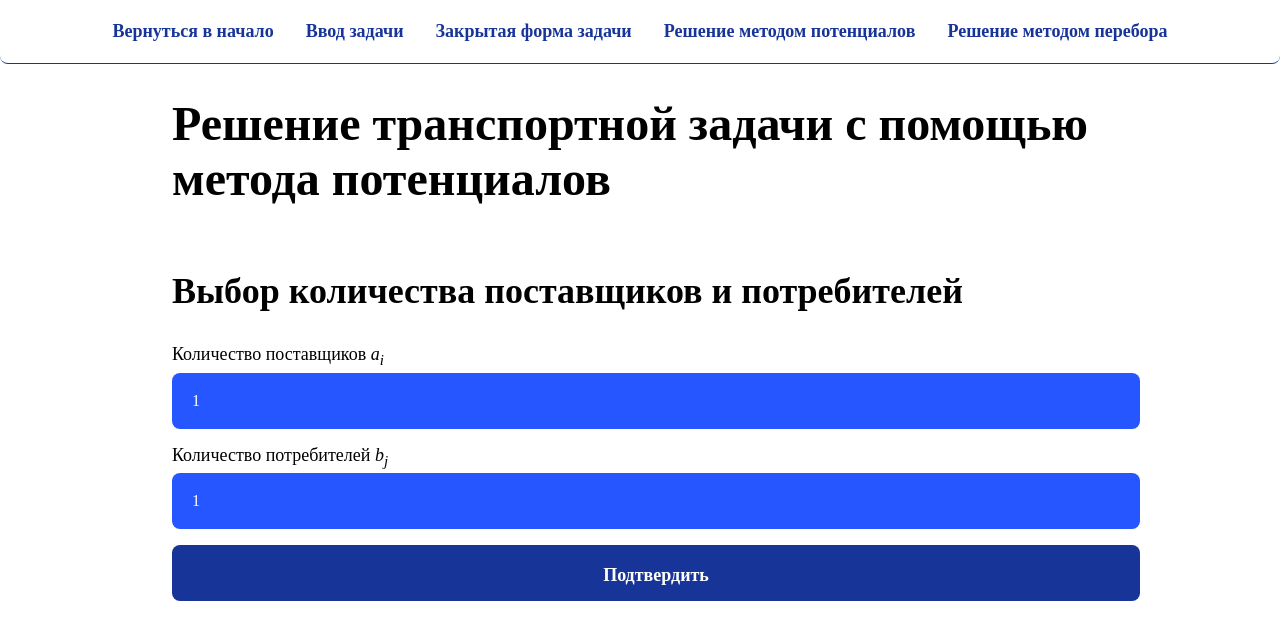
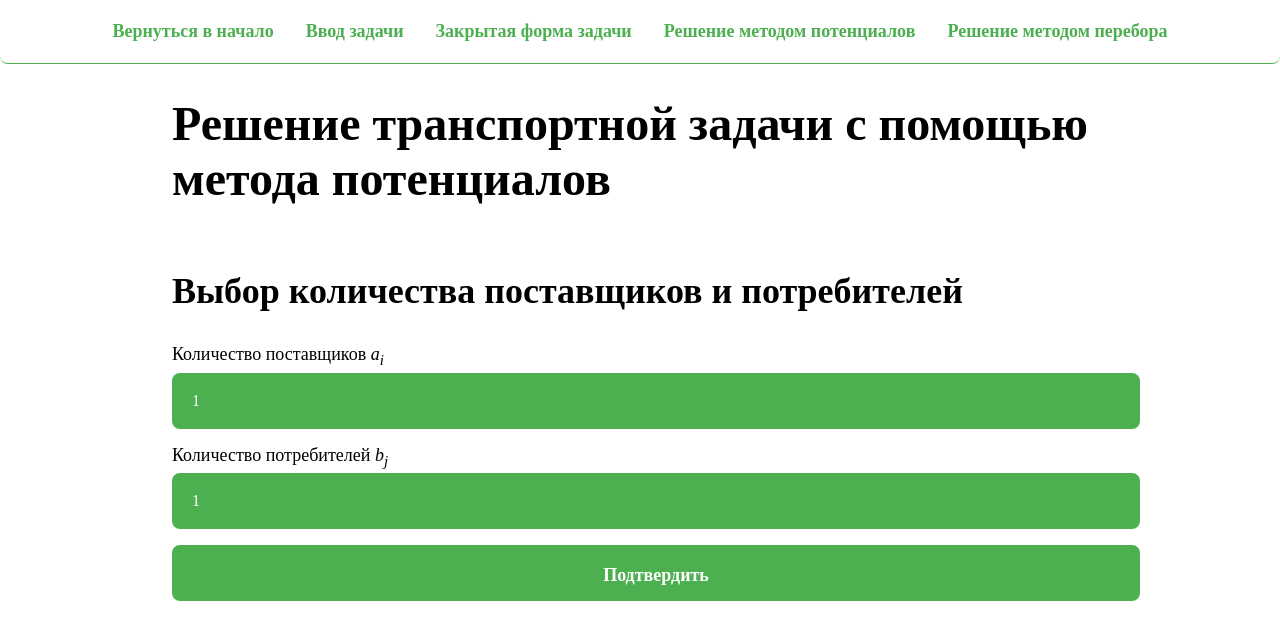
Before and after one commit to LuckyAm20/MetOpt, a Flask app: page / in a window 1280 px wide. Shown: the top 640 px of the page. Run offline with Flask 3, Linux system fonts and the light colour scheme.

Commit message:
lab2 change

```diff
--- a/lab2/transp_task_solver/web_gui/static/css/buttons/blue_button.css
+++ b/lab2/transp_task_solver/web_gui/static/css/buttons/blue_button.css
@@ -3,7 +3,7 @@
     border-radius: 8px;
     padding: 20px;
     height: 56px;
-    background-color: #173499;
+    background-color: #4CAF50;
 
     color: white;
 
@@ -16,10 +16,10 @@
 
 .blue-btn:hover {
 
-    background-color: #7D9AFF;
+    background-color: #81C784;
 }
 
 .blue-btn:active {
-    background-color: #081133;
+    background-color: #388E3C;
 
 }
--- a/lab2/transp_task_solver/web_gui/static/css/inputs/input.css
+++ b/lab2/transp_task_solver/web_gui/static/css/inputs/input.css
@@ -1,29 +1,22 @@
 .general-input,
 input[type=number] {
     all: initial;
-
-
-
-
     border-radius: 8px;
     padding: 20px;
     height: 56px;
-    background-color: #2656FF;
-
+    background-color: #4CAF50; /* Зеленый цвет */
     color: white;
-
     font-size: 16px;
 }
 
 input:hover {
-    background-color: #7D9AFF;
+    background-color: #66BB6A; /* Светло-зеленый цвет при наведении */
     border: solid 1px #878787;
 }
 
 input:focus {
-    background-color: #081133;
+    background-color: #43A047; /* Темно-зеленый цвет при фокусе */
     border: solid 1px #878787;
-
 }
 
 .general-input.short {
@@ -32,10 +25,9 @@ input:focus {
     width: 32px;
     text-align: right;
     background-color: white;
-    border: solid 1px #2656FF;
+    border: solid 1px #4CAF50; /* Зеленый цвет */
     color: #000;
 }
-
 
 input::-webkit-outer-spin-button,
 input::-webkit-inner-spin-button {
--- a/lab2/transp_task_solver/web_gui/static/css/nav/items/item/nav_items_item.css
+++ b/lab2/transp_task_solver/web_gui/static/css/nav/items/item/nav_items_item.css
@@ -3,7 +3,7 @@
 
     font-size: 18px;
     font-weight: bold;
-    color: #173499;
+    color: #4CAF50;
     cursor: pointer;
 }
 
--- a/lab2/transp_task_solver/web_gui/static/css/nav/nav.css
+++ b/lab2/transp_task_solver/web_gui/static/css/nav/nav.css
@@ -3,7 +3,7 @@ nav {
     flex-direction: row;
     align-items: center;
     height: 64px;
-    border-bottom: 1px solid #173499;
+    border-bottom: 1px solid #4CAF50;
     border-radius: 8px;
 
     position: fixed;
```
